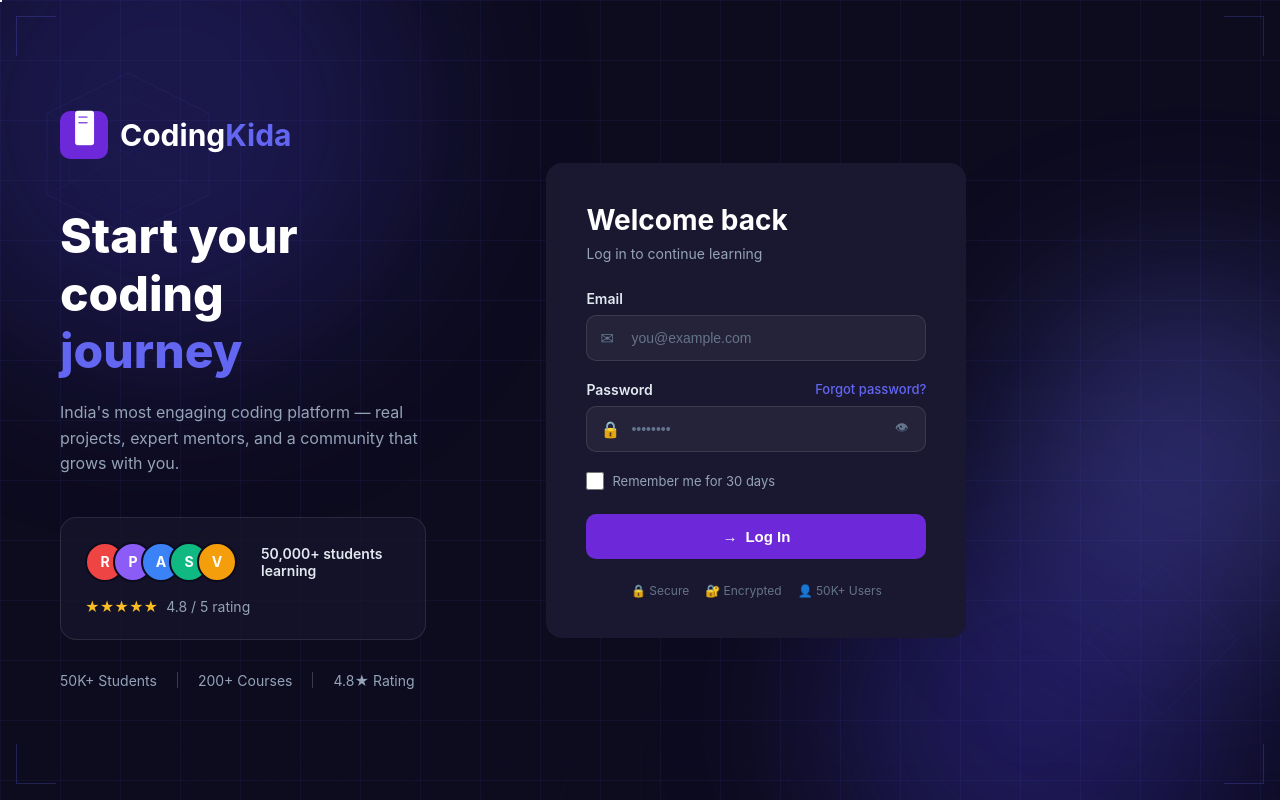
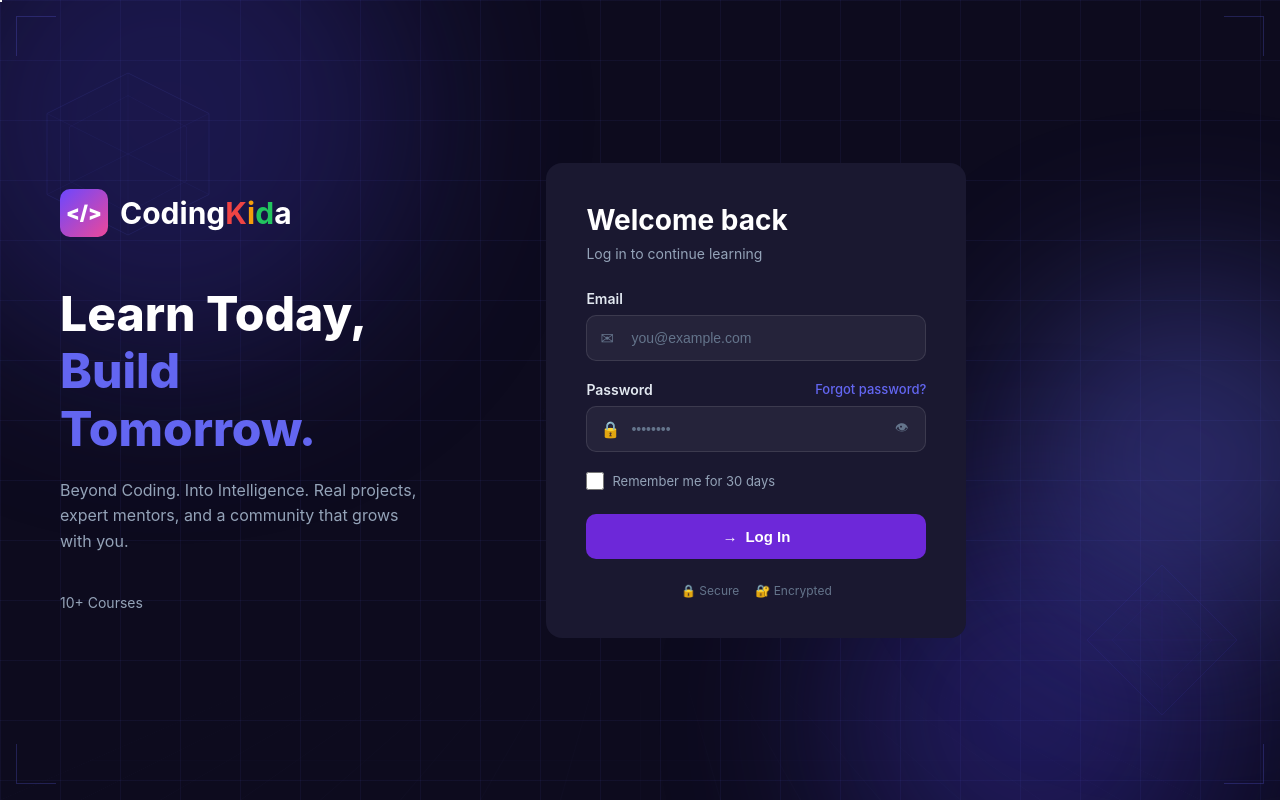
Before and after one commit to natwarjha2-tech/codingkidadesktop, an Electron app: page src/renderer/login.html in a window 1280 px wide. Drawn offline with Linux system fonts and the light colour scheme.

Commit message:
feat: update login branding with logo icon and tagline

```diff
--- a/main.js
+++ b/main.js
@@ -46,6 +46,8 @@ function createWindow() {
     height: 800,
     minWidth: 1024,
     minHeight: 600,
+    title: 'CodingKida',
+    icon: path.join(__dirname, 'src/renderer/assets/logo.png'),
     backgroundColor: '#0f0f1a',
     webPreferences: {
       nodeIntegration: false,
--- a/src/renderer/login.html
+++ b/src/renderer/login.html
@@ -3,7 +3,7 @@
 <head>
   <meta charset="UTF-8">
   <meta name="viewport" content="width=device-width, initial-scale=1.0">
-  <title>Login - CodingKida</title>
+  <title>CodingKida</title>
   <style>
     * { margin: 0; padding: 0; box-sizing: border-box; }
     html, body {
@@ -144,7 +144,6 @@
       border-radius: 10px;
     }
     .logo-text { color: #fff; }
-    .logo-text span { color: #6366f1; }
     .hero-title {
       font-size: 48px;
       font-weight: 800;
@@ -432,42 +431,21 @@
     <!-- Left Panel -->
     <div class="left-panel">
       <div class="logo">
-        <div class="logo-icon">🖥</div>
-        <div class="logo-text">Coding<span>Kida</span></div>
+        <div class="logo-icon" style="background:linear-gradient(135deg,#6c47ff,#ec4899);font-size:20px;font-weight:900;color:#fff;">&lt;/&gt;</div>
+        <div class="logo-text">Coding<span style="color:#ef4444">K</span><span style="color:#f59e0b">i</span><span style="color:#22c55e">d</span>a</div>
       </div>
 
       <h1 class="hero-title">
-        Start your coding
-        <span class="highlight">journey</span>
+        Learn Today,
+        <span class="highlight">Build Tomorrow.</span>
       </h1>
 
       <p class="hero-desc">
-        India's most engaging coding platform — real projects, expert mentors, and a community that grows with you.
+        Beyond Coding. Into Intelligence. Real projects, expert mentors, and a community that grows with you.
       </p>
 
-      <div class="avatar-card">
-        <div class="avatar-group">
-          <div class="avatars">
-            <div class="avatar avatar-1">R</div>
-            <div class="avatar avatar-2">P</div>
-            <div class="avatar avatar-3">A</div>
-            <div class="avatar avatar-4">S</div>
-            <div class="avatar avatar-5">V</div>
-          </div>
-          <div class="avatar-text">50,000+ students learning</div>
-        </div>
-        <div class="rating">
-          <span class="stars">★★★★★</span>
-          <span class="rating-text">4.8 / 5 rating</span>
-        </div>
-      </div>
-
       <div class="stats-row">
-        <span>50K+ Students</span>
-        <div class="stat-divider"></div>
-        <span>200+ Courses</span>
-        <div class="stat-divider"></div>
-        <span>4.8★ Rating</span>
+        <span>10+ Courses</span>
       </div>
     </div>
 
@@ -529,7 +507,6 @@
         <div class="trust-bar">
           <div class="trust-item">🔒 Secure</div>
           <div class="trust-item">🔐 Encrypted</div>
-          <div class="trust-item">👤 50K+ Users</div>
         </div>
       </div>
       </div>
```
Also changed, not shown: src/renderer/assets/logo.png (added).
